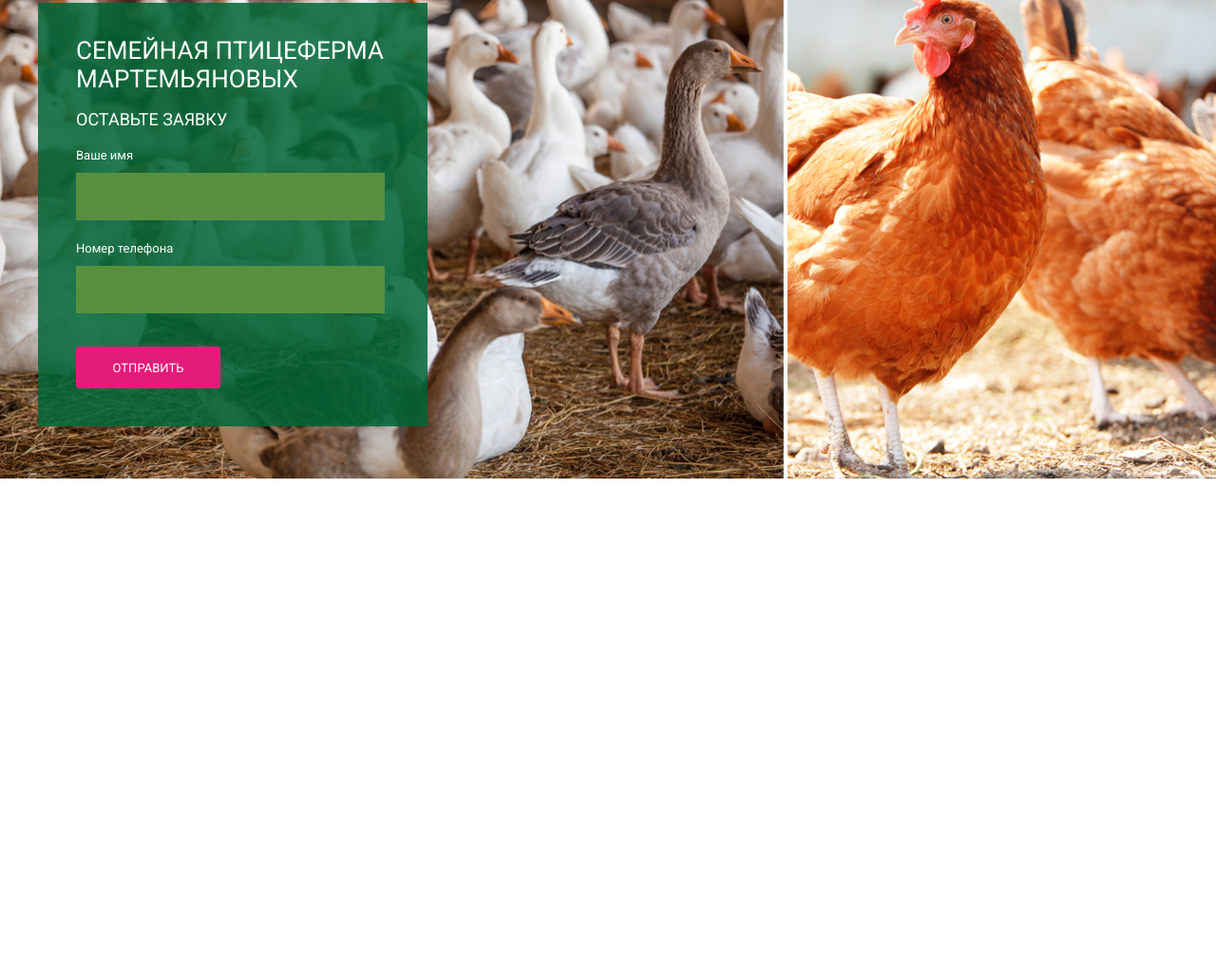
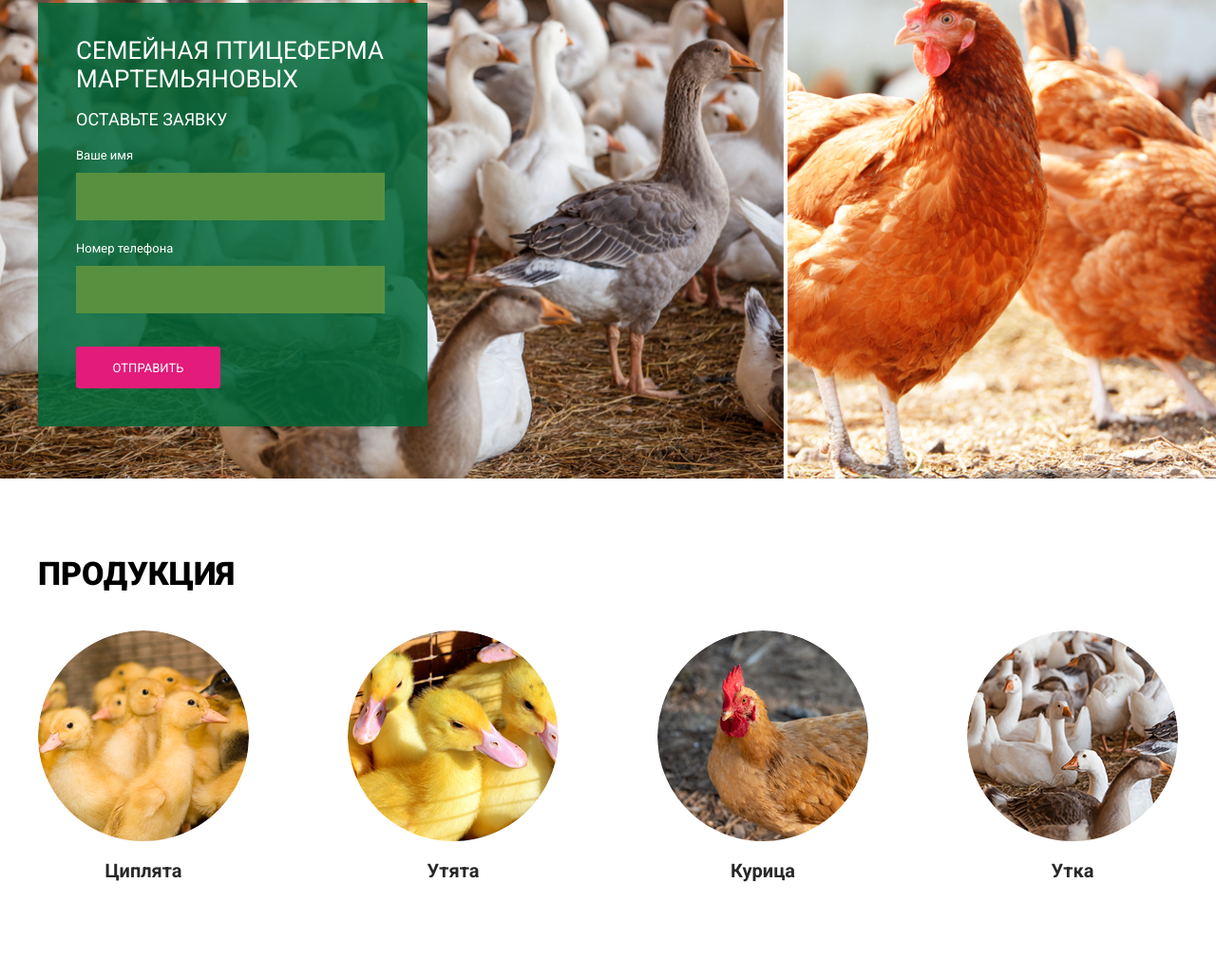
Before and after one commit to MarianVytak/chicken, a website: page src/index.html in a window 1280 px wide. Shown: the part 208-1237 px from the top of the page at 95% size. Before the commit the page ends 800 px from the top, so only its background shows below. Drawn offline with nearby package versions, Linux system fonts and the light colour scheme; files that its build step writes are made by us from their sources.

Commit message:
Added Section 2.

```diff
--- a/src/assets/sass/customs/_titles.scss
+++ b/src/assets/sass/customs/_titles.scss
@@ -1,4 +1,5 @@
 .h2 {
-  font-weight: bold;
+  font-weight: 900;
   font-size: 34px;
+  text-transform: uppercase;
 }
--- a/src/assets/sass/style.scss
+++ b/src/assets/sass/style.scss
@@ -4,7 +4,7 @@ Table of contents
 ## Customs
 ## Header
 ## Section 1
-## Footer
+## Section 2
 *******************/
 
 
@@ -20,6 +20,6 @@ Table of contents
 ====================*/
 @import "../../templates/section-1/section-1";
 
-/* ## Footer
+/* ## Section 2
 ====================*/
-@import "../../templates/footer/footer";
+@import "../../templates/section-2/section-2";
--- a/src/index.html
+++ b/src/index.html
@@ -3,7 +3,7 @@
 <head>
     <meta charset="UTF-8">
     <link rel="stylesheet" href="assets/css/style.css">
-    <link href="https://fonts.googleapis.com/css?family=Roboto:400,700&display=swap&subset=cyrillic" rel="stylesheet">
+    <link href="https://fonts.googleapis.com/css?family=Roboto:400,700,900&display=swap&subset=cyrillic" rel="stylesheet">
     <link rel="shortcut icon" href="assets/img/logo.png">
 
     <!-- Useful meta tags -->
@@ -17,7 +17,7 @@
 
 //= templates/header/header.html
 //= templates/section-1/section-1.html
-//= templates/footer/footer.html
+//= templates/section-2/section-2.html
 
 
 <!-- JS -->
--- a/src/templates/footer/footer.html
+++ /dev/null
@@ -1,2 +0,0 @@
-<div class="footer"></div>
-<!-- /.footer -->
--- a/src/templates/footer/footer.scss
+++ /dev/null
@@ -1 +0,0 @@
-.footer {}
--- a/src/templates/section-1/section-1.scss
+++ b/src/templates/section-1/section-1.scss
@@ -1,7 +1,7 @@
 .section-1 {
   padding: 55px 0;
   background-image: url(../../assets/img/bg/section-1.jpg);
-  background-position: center;
+  background-position: center top;
   background-size: cover;
 }
 
--- /dev/null
+++ b/src/templates/section-2/section-2.html
@@ -0,0 +1,36 @@
+<div class="section-2" id="section-2">
+    <div class="container">
+
+        <h2 class="h2">продукция</h2>
+
+        <ul class="section-2__list">
+            <li class="section-2__list_item">
+                <div class="section-2__list_item_img">
+                    <img src="../../assets/img/section-2__img-1.png" alt="">
+                </div>
+                <div class="section-2__list_item_title">Циплята</div>
+            </li>
+            <li class="section-2__list_item">
+                <div class="section-2__list_item_img">
+                    <img src="../../assets/img/section-2__img-2.png" alt="">
+                </div>
+                <div class="section-2__list_item_title">Утята</div>
+            </li>
+            <li class="section-2__list_item">
+                <div class="section-2__list_item_img">
+                    <img src="../../assets/img/section-2__img-3.png" alt="">
+                </div>
+                <div class="section-2__list_item_title">Курица</div>
+            </li>
+            <li class="section-2__list_item">
+                <div class="section-2__list_item_img">
+                    <img src="../../assets/img/section-2__img-4.png" alt="">
+                </div>
+                <div class="section-2__list_item_title">Утка</div>
+            </li>
+        </ul>
+
+    </div>
+    <!-- /.container -->
+</div>
+<!-- /.section-2 -->
--- /dev/null
+++ b/src/templates/section-2/section-2.scss
@@ -0,0 +1,35 @@
+.section-2 {
+  padding: 80px 0 100px;
+  background-color: $white;
+}
+
+.section-2__list {
+  display: flex;
+  align-items: center;
+  justify-content: space-between;
+  margin-top: 40px;
+}
+
+.section-2__list_item {
+  margin-right: 70px;
+  img {
+    width: 100%;
+  }
+  &:last-child {
+    margin-right: 0;
+  }
+}
+
+.section-2__list_item_img {
+  border-radius: 50%;
+  overflow: hidden;
+  text-align: center;
+}
+
+.section-2__list_item_title {
+  margin-top: 15px;
+  font-weight: bold;
+  font-size: 20px;
+  color: #282828;
+  text-align: center;
+}
```
Also changed, not shown: src/assets/img/section-2__img-1.png (added), src/assets/img/section-2__img-2.png (added), src/assets/img/section-2__img-3.png (added), src/assets/img/section-2__img-4.png (added).
